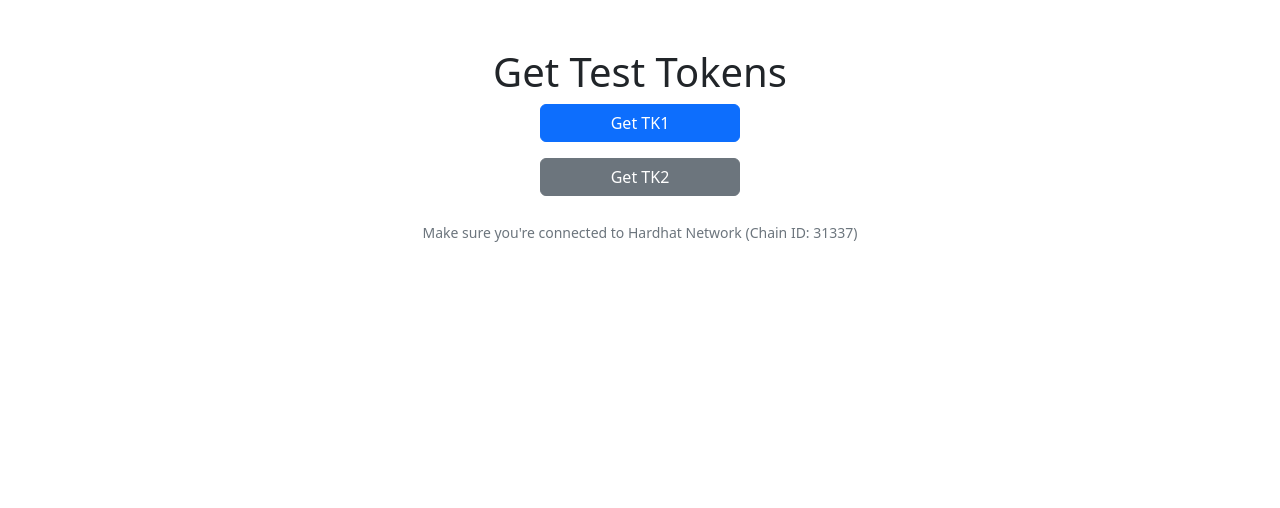
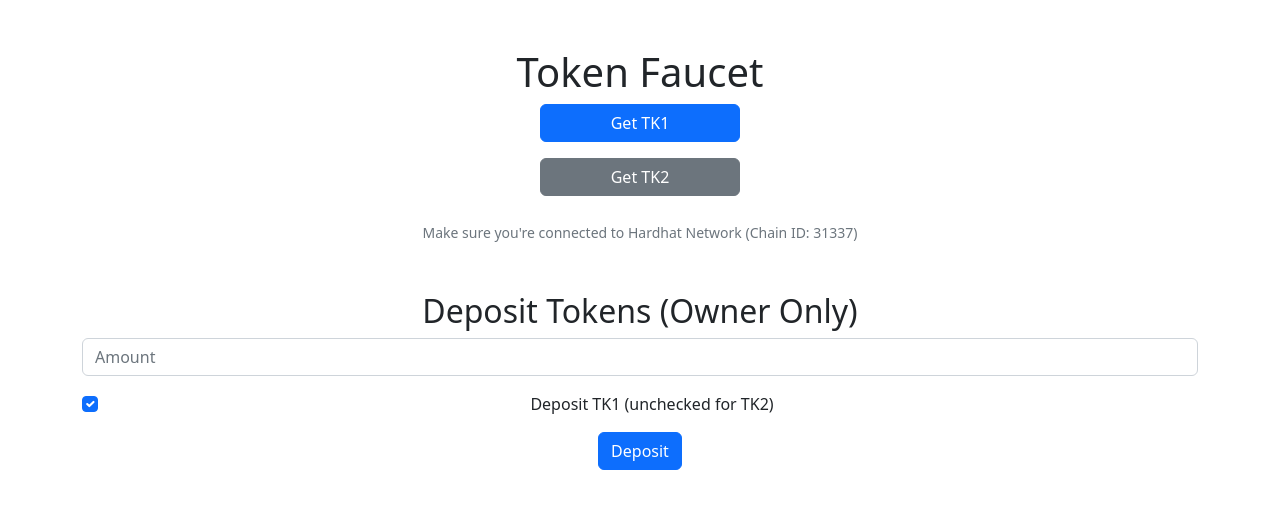
Before and after one commit to memery1446/TokenFaucet, a React (Create React App) app: page / in a window 1280 px wide. Shown: the top 508 px of the page. Built offline with nearby package versions, Linux system fonts and the light colour scheme.

Commit message:
Deposit functionality

```diff
--- a/hardhat.config.js
+++ b/hardhat.config.js
@@ -8,7 +8,7 @@ module.exports = {
       chainId: 31337,
       mining: {
         auto: true,
-        interval: 1000
+        interval: 5000
       }
     },
     localhost: {
--- a/src/App.js
+++ b/src/App.js
@@ -2,6 +2,7 @@ import React, { useState } from 'react';
 import Web3 from 'web3';
 import { Container, Button, Alert } from 'react-bootstrap';
 import 'bootstrap/dist/css/bootstrap.min.css';
+import DepositTokens from './components/DepositTokens';
 
 function App() {
   const [status, setStatus] = useState('');
@@ -59,7 +60,7 @@ function App() {
 
   return (
     <Container className="py-5 text-center">
-      <h1>Get Test Tokens</h1>
+      <h1>Token Faucet</h1>
 
       {status && (
         <Alert
@@ -95,6 +96,8 @@ function App() {
           Make sure you're connected to Hardhat Network (Chain ID: 31337)
         </small>
       </div>
+
+      <DepositTokens />
     </Container>
   );
 }
--- /dev/null
+++ b/src/components/DepositTokens.js
@@ -0,0 +1,151 @@
+import React, { useState } from 'react';
+import Web3 from 'web3';
+import { Button, Form, Alert } from 'react-bootstrap';
+
+const erc20ABI = [
+  {
+    "constant": false,
+    "inputs": [
+      { "name": "_spender", "type": "address" },
+      { "name": "_value", "type": "uint256" }
+    ],
+    "name": "approve",
+    "outputs": [{ "name": "", "type": "bool" }],
+    "type": "function"
+  },
+  {
+    "constant": true,
+    "inputs": [{ "name": "_owner", "type": "address" }],
+    "name": "balanceOf",
+    "outputs": [{ "name": "balance", "type": "uint256" }],
+    "type": "function"
+  }
+];
+
+const faucetABI = [
+  {
+    "inputs": [{ "name": "isTK1", "type": "bool" }, { "name": "amount", "type": "uint256" }],
+    "name": "depositTokens",
+    "outputs": [],
+    "stateMutability": "nonpayable",
+    "type": "function"
+  },
+  {
+    "inputs": [],
+    "name": "owner",
+    "outputs": [{ "name": "", "type": "address" }],
+    "stateMutability": "view",
+    "type": "function"
+  }
+];
+
+export default function DepositTokens() {
+  const [amount, setAmount] = useState('');
+  const [isTK1, setIsTK1] = useState(true);
+  const [status, setStatus] = useState('');
+  const [processing, setProcessing] = useState(false);
+
+  const depositTokens = async (e) => {
+    e.preventDefault();
+    if (processing) return;
+    setProcessing(true);
+
+    try {
+      setStatus('Connecting...');
+      if (!window.ethereum) {
+        throw new Error('Please install MetaMask');
+      }
+
+      await window.ethereum.request({ method: 'eth_requestAccounts' });
+      const web3 = new Web3(window.ethereum);
+
+      // Load contract addresses
+      const response = await fetch('/deployedAddresses.json');
+      const addresses = await response.json();
+
+      // Get user address
+      const accounts = await web3.eth.getAccounts();
+      const userAddress = accounts[0];
+
+      setStatus('Preparing deposit...');
+      const faucet = new web3.eth.Contract(faucetABI, addresses.FAUCET_ADDRESS);
+      const tokenAddress = isTK1 ? addresses.TK1_ADDRESS : addresses.TK2_ADDRESS;
+      const token = new web3.eth.Contract(erc20ABI, tokenAddress);
+
+      // Check if the user is the contract owner
+      const owner = await faucet.methods.owner().call();
+      if (userAddress.toLowerCase() !== owner.toLowerCase()) {
+        throw new Error("Only the contract owner can deposit tokens");
+      }
+
+      const amountInWei = web3.utils.toWei(amount, 'ether');
+
+      // Approve the faucet to spend tokens
+      setStatus('Approving token spend...');
+      const approveGasEstimate = await token.methods.approve(addresses.FAUCET_ADDRESS, amountInWei).estimateGas({ from: userAddress });
+      await token.methods.approve(addresses.FAUCET_ADDRESS, amountInWei).send({
+        from: userAddress,
+        gas: Math.floor(approveGasEstimate * 1.2) // Add 20% buffer to gas estimate
+      });
+
+      // Deposit tokens
+      setStatus('Depositing tokens...');
+      const depositGasEstimate = await faucet.methods.depositTokens(isTK1, amountInWei).estimateGas({ from: userAddress });
+      await faucet.methods.depositTokens(isTK1, amountInWei).send({
+        from: userAddress,
+        gas: Math.floor(depositGasEstimate * 1.2) // Add 20% buffer to gas estimate
+      });
+
+      setStatus(`✅ Tokens deposited successfully!`);
+      setAmount('');
+
+    } catch (error) {
+      console.error('Error:', error);
+      let errorMessage = error.message;
+      if (error.code === -32603) {
+        errorMessage = "Transaction failed. Please check your balance and try again.";
+      }
+      setStatus(`❌ Error: ${errorMessage}`);
+    } finally {
+      setProcessing(false);
+    }
+  };
+
+  return (
+    <div className="mt-5">
+      <h2>Deposit Tokens (Owner Only)</h2>
+      <Form onSubmit={depositTokens}>
+        <Form.Group className="mb-3">
+          <Form.Control
+            type="number"
+            placeholder="Amount"
+            value={amount}
+            onChange={(e) => setAmount(e.target.value)}
+            required
+          />
+        </Form.Group>
+        <Form.Group className="mb-3">
+          <Form.Check
+            type="checkbox"
+            label="Deposit TK1 (unchecked for TK2)"
+            checked={isTK1}
+            onChange={(e) => setIsTK1(e.target.checked)}
+          />
+        </Form.Group>
+        <Button variant="primary" type="submit" disabled={processing}>
+          {processing ? 'Processing...' : 'Deposit'}
+        </Button>
+      </Form>
+      {status && (
+        <Alert
+          variant={status.includes('✅') ? 'success' : 'info'}
+          className="mt-3"
+          dismissible
+          onClose={() => setStatus('')}
+        >
+          {status}
+        </Alert>
+      )}
+    </div>
+  );
+}
```
Also changed, not shown: 1 other file (tests, documents, lock files or other folders).
